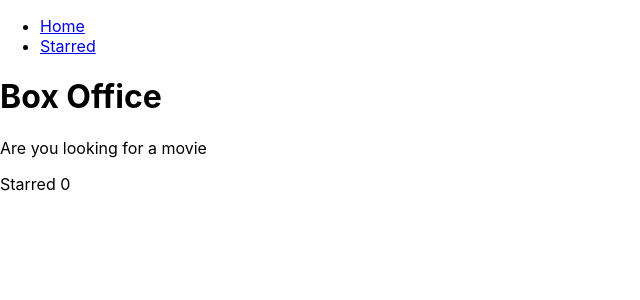
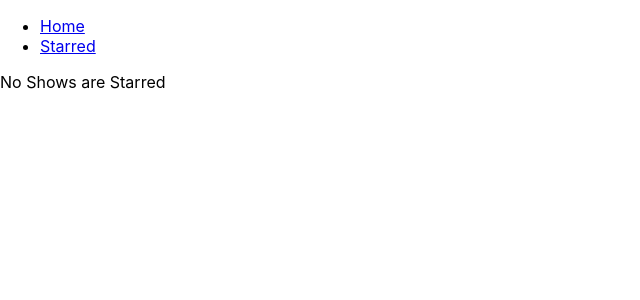
Before and after one commit to 26sameer/box-office, a React (Create React App) app: page /starred in a window 1280 px wide. Shown: the top 300 px of the page, without its empty margins (0-640 px from the left). Built offline with nearby package versions, Linux system fonts and the light colour scheme.

Commit message:
Fetched and displayed Starred Show Data

```diff
--- a/src/api/tvmaze.js
+++ b/src/api/tvmaze.js
@@ -10,3 +10,8 @@ export const searchForShows = query => apiGet(`/search/shows/?q=${query}`);
 export const searchForPeople = query => apiGet(`/search/people/?q=${query}`);
 export const getShowById = showId =>
   apiGet(`/shows/${showId}?embed[]=seasons&embed[]=cast`);
+
+export const getShowsByIds = async showIds => {
+  const apiRequestPromises = showIds.map(showId => apiGet(`/shows/${showId}`));
+  return await Promise.all(apiRequestPromises);
+};
--- a/src/pages/Starred.jsx
+++ b/src/pages/Starred.jsx
@@ -1,11 +1,36 @@
+import { useQuery } from '@tanstack/react-query';
 import AppTitle from '../components/AppTitle';
 import { useStarredShows } from '../lib/useStarredShows';
+import { getShowsByIds } from '../api/tvmaze';
+import ShowsGrid from '../components/shows/ShowsGrid';
 const Starred = () => {
-  const [starredShow] = useStarredShows();
+  const [starredShowIds] = useStarredShows();
+
+  const { data: starredShow, error: starredShowError } = useQuery({
+    queryKey: ['starred', starredShowIds],
+    queryFn: async () =>
+      getShowsByIds(starredShowIds).then(result =>
+        result.map(show => ({ show }))
+      ),
+    refetchOnWindowFocus: false,
+  });
+
+  console.log(starredShow);
+
+  if (starredShow?.length === 0) {
+    return <div>No Shows are Starred</div>;
+  }
+  if (starredShow?.length > 0) {
+    return <ShowsGrid apiData={starredShow} />;
+  }
+  if (starredShowError) {
+    return <div>Error Occured: {starredShowError.message}</div>;
+  }
+
   return (
     <div>
       <AppTitle />
-      <div>Starred {starredShow.length}</div>
+      <div>Shows Are Loading</div>
     </div>
   );
 };
```
Also changed, not shown: 1 other file (tests, documents, lock files or other folders).
